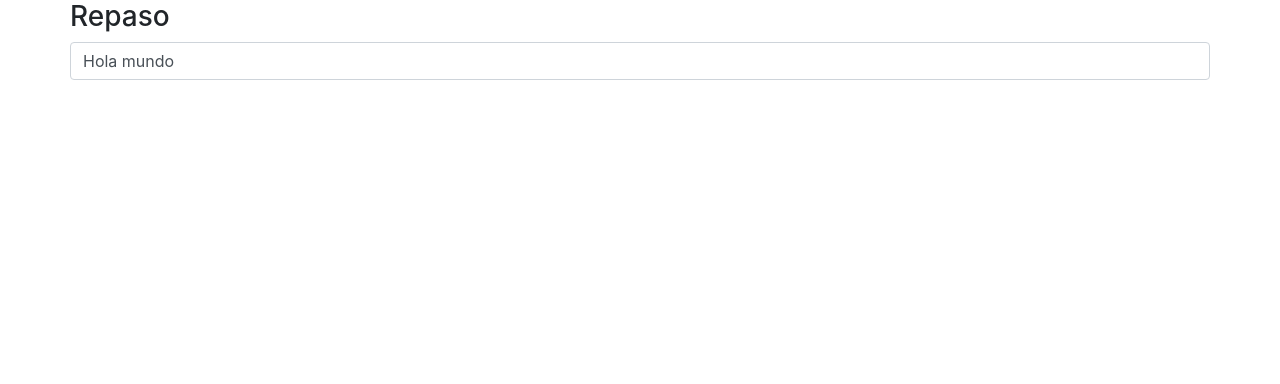
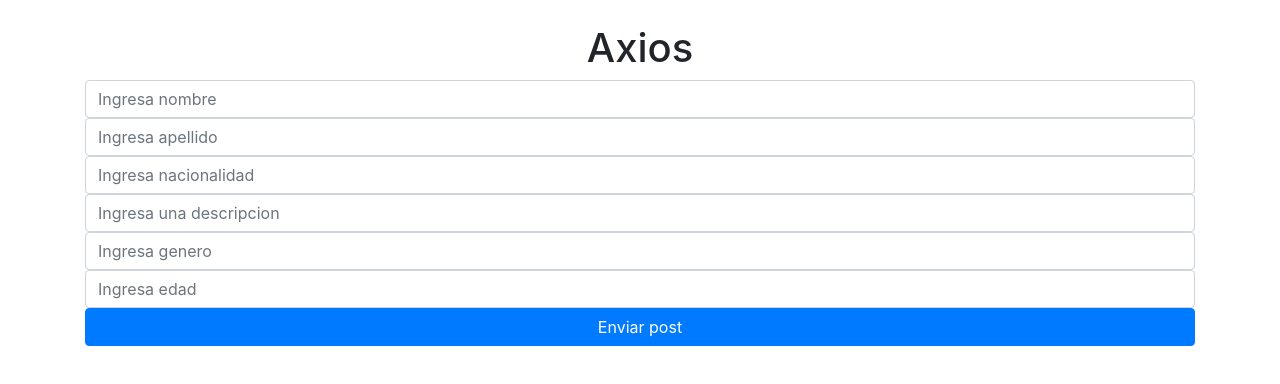
Before and after one commit to DanielCuSanchez/b46-react-roja, a React (Create React App) app: page /contacto in a window 1280 px wide. Shown: the top 384 px of the page. Built offline with nearby package versions, Linux system fonts and the light colour scheme.

Commit message:
Axios methods

```diff
--- a/package.json
+++ b/package.json
@@ -6,6 +6,7 @@
     "@testing-library/jest-dom": "^5.11.4",
     "@testing-library/react": "^11.1.0",
     "@testing-library/user-event": "^12.1.10",
+    "axios": "^0.21.0",
     "react": "^17.0.1",
     "react-dom": "^17.0.1",
     "react-router-dom": "^5.2.0",
--- a/src/App.js
+++ b/src/App.js
@@ -1,10 +1,11 @@
 import React from "react";
-import { Repaso } from "./components/Repaso";
-import { Home } from "./views/Home";
-import { VistaPokemonDetalle } from "./views/VistaPokemonDetalle";
-import { Contacto } from "./views/Contacto";
+import { Axios } from "./axios";
+// import { Repaso } from "./components/Repaso";
+// import { Home } from "./views/Home";
+// import { VistaPokemonDetalle } from "./views/VistaPokemonDetalle";
+// import { Contacto } from "./views/Contacto";
 
-import { BrowserRouter as Router, Switch, Route } from "react-router-dom";
+// import { BrowserRouter as Router, Switch, Route } from "react-router-dom";
 
 //import { Hooks } from './components/Hooks';
 
@@ -20,7 +21,8 @@
         </Switch>
       </Router> */}
       {/* <Contador /> */}
-      <Repaso />
+      {/* <Repaso /> */}
+      <Axios />
     </>
   );
 }
--- /dev/null
+++ b/src/axios/index.js
@@ -0,0 +1,103 @@
+import React, { useState } from "react";
+import axios from "axios";
+
+export const Axios = () => {
+  const estadoInicial = {
+    name: "",
+    last_name: "",
+    nacionalidad: "",
+    biography: "",
+    gender: "",
+    age: "",
+  };
+  const [formState, setFormState] = useState({ ...estadoInicial });
+
+  //Estado actual
+  console.log("😀", formState);
+
+  const handleOnChange = (event) => {
+    setFormState({
+      ...formState,
+      [event.target.name]: event.target.value,
+    });
+    //console.log(formState);
+    // console.log(event.target.name);
+    // console.log(event.target.value);
+  };
+
+  const handleSubmit = (event) => {
+    event.preventDefault();
+    const URL_BASE =
+      "https://goodreads-devf-aaron.herokuapp.com/api/v1/authors/";
+
+    axios
+      .post(URL_BASE, formState)
+      .then((resp) => {
+        console.log(resp.data);
+        setFormState({ ...estadoInicial });
+        //console.log(formState);
+      })
+      .catch((err) => console.log(err));
+
+    //console.log("Estoy fuera!!!");
+  };
+
+  return (
+    <div className="container my-4 text-center">
+      <h1>Axios</h1>
+      <form onSubmit={handleSubmit}>
+        <input
+          type="text"
+          className="form-control"
+          name="name"
+          placeholder="Ingresa nombre"
+          onChange={handleOnChange}
+          value={formState.name}
+        />
+        <input
+          type="text"
+          className="form-control"
+          name="last_name"
+          placeholder="Ingresa apellido"
+          onChange={handleOnChange}
+          value={formState.last_name}
+        />
+        <input
+          type="text"
+          className="form-control"
+          name="nacionalidad"
+          placeholder="Ingresa nacionalidad"
+          onChange={handleOnChange}
+          value={formState.nacionalidad}
+        />
+        <input
+          type="text"
+          className="form-control"
+          name="biography"
+          placeholder="Ingresa una descripcion"
+          onChange={handleOnChange}
+          value={formState.biography}
+        />
+        <input
+          type="text"
+          className="form-control"
+          name="gender"
+          placeholder="Ingresa genero"
+          onChange={handleOnChange}
+          value={formState.gender}
+        />
+        <input
+          type="text"
+          className="form-control"
+          name="age"
+          placeholder="Ingresa edad"
+          onChange={handleOnChange}
+          value={formState.age}
+        />
+        <button type="submit" className="btn btn-primary btn-block">
+          Enviar post
+        </button>
+      </form>
+    </div>
+  );
+};
```
Also changed, not shown: 1 other file (tests, documents, lock files or other folders).
